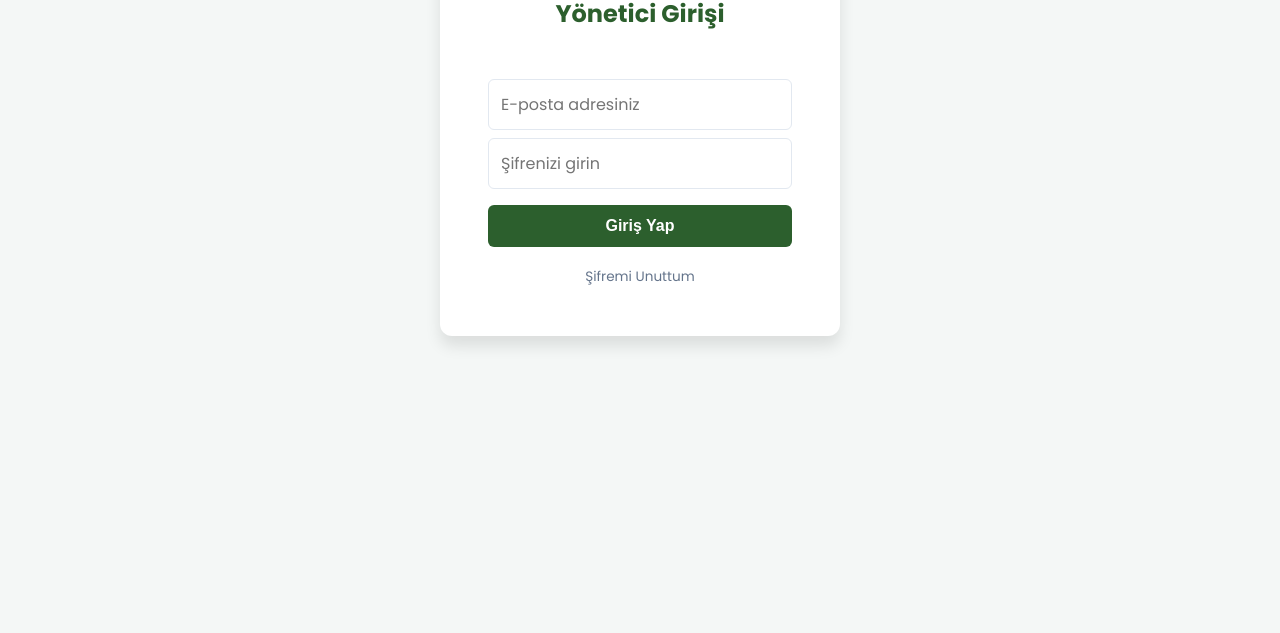
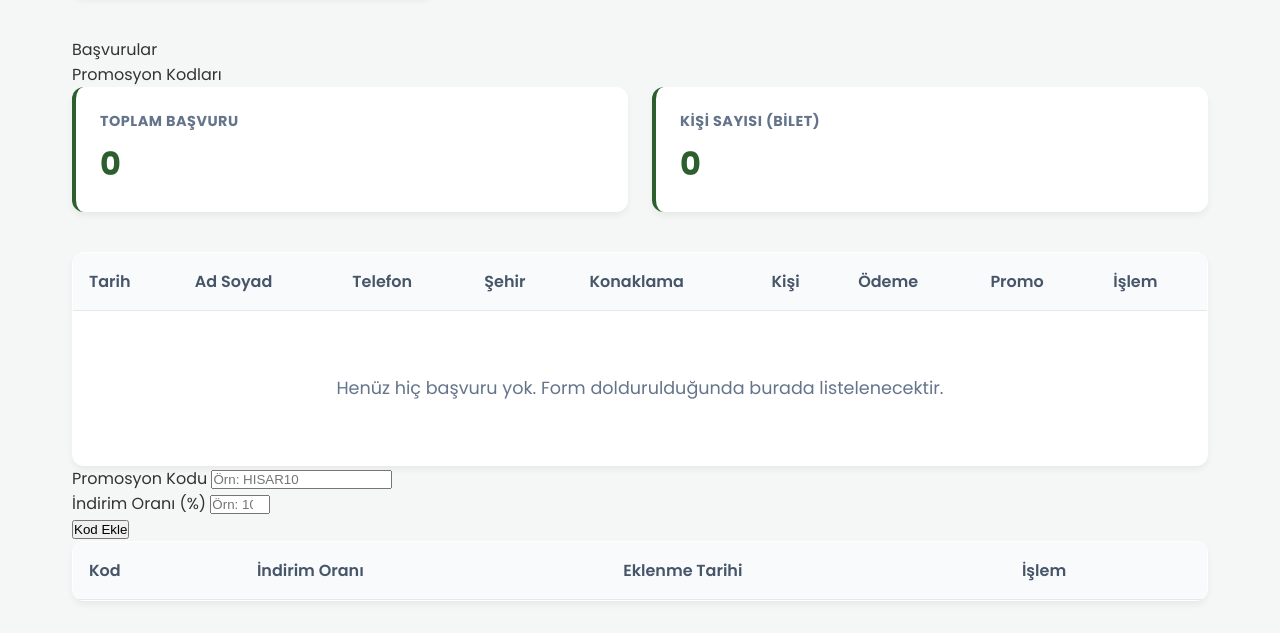
Before and after one commit to fenerlicon/hisarfitcamp, a website built with Vite: page admin/index.html in a window 1280 px wide. Shown: the part 258-891 px from the top of the page. Before the commit the page ends 800 px from the top, so only its background shows below. Built offline with nearby package versions, Linux system fonts and the light colour scheme; some packages are replaced by stand-ins of ours; no server answers; the database is empty.

Commit message:
Admin girişi geçici olarak devre dışı bırakıldı

```diff
--- a/admin/index.html
+++ b/admin/index.html
@@ -24,7 +24,7 @@
         .container { max-width: 1200px; margin: 0 auto; padding: 2rem; }
 
         /* Auth Screen */
-        #auth-screen { display: flex; align-items: center; justify-content: center; min-height: 100vh; }
+        #auth-screen { display: none; align-items: center; justify-content: center; min-height: 100vh; }
         .auth-card { background: var(--color-white); padding: 3rem; border-radius: var(--radius-md); box-shadow: var(--shadow-md); text-align: center; width: 100%; max-width: 400px; }
         .auth-card h2 { margin-bottom: 2rem; color: var(--color-primary); }
         .auth-input { width: 100%; padding: 12px; margin-bottom: 1rem; border: 1px solid var(--color-border); border-radius: 6px; font-family: inherit; font-size: 1rem; }
@@ -33,7 +33,7 @@
         #auth-error { color: #e11d48; margin-top: 1rem; font-size: 0.9rem; display: none; }
 
         /* Dashboard */
-        #dashboard { display: none; }
+        #dashboard { display: block; }
         .header { display: flex; justify-content: space-between; align-items: center; margin-bottom: 2rem; padding-bottom: 1rem; border-bottom: 2px solid var(--color-border); }
         .header h1 { color: var(--color-primary); }
         .logout-btn { padding: 8px 16px; background: transparent; color: #e11d48; border: 2px solid #e11d48; border-radius: 6px; cursor: pointer; font-weight: 600; transition: all 0.3s; }
@@ -221,6 +221,10 @@
         const authSuccess = document.getElementById('auth-success');
 
         // Check current session
+        // Bypass for now as requested
+        showDashboard();
+
+        /*
         supabaseClient.auth.getSession().then(({ data: { session } }) => {
             if (session) showDashboard();
         });
@@ -231,6 +235,7 @@
                 authScreen.style.display = 'flex';
             }
         });
+        */
 
         loginBtn.addEventListener('click', async () => {
             const email = emailInput.value.trim();
```
